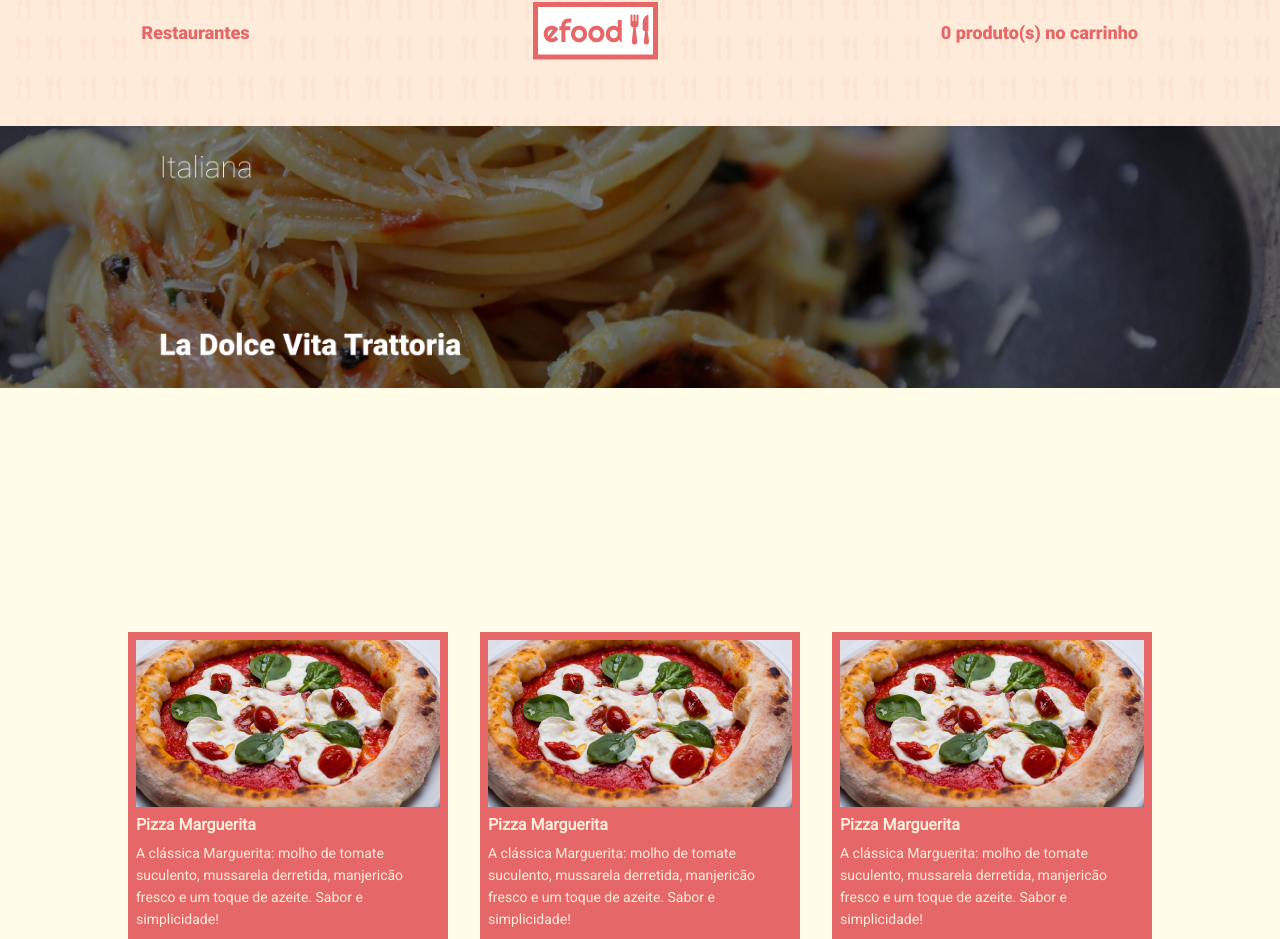
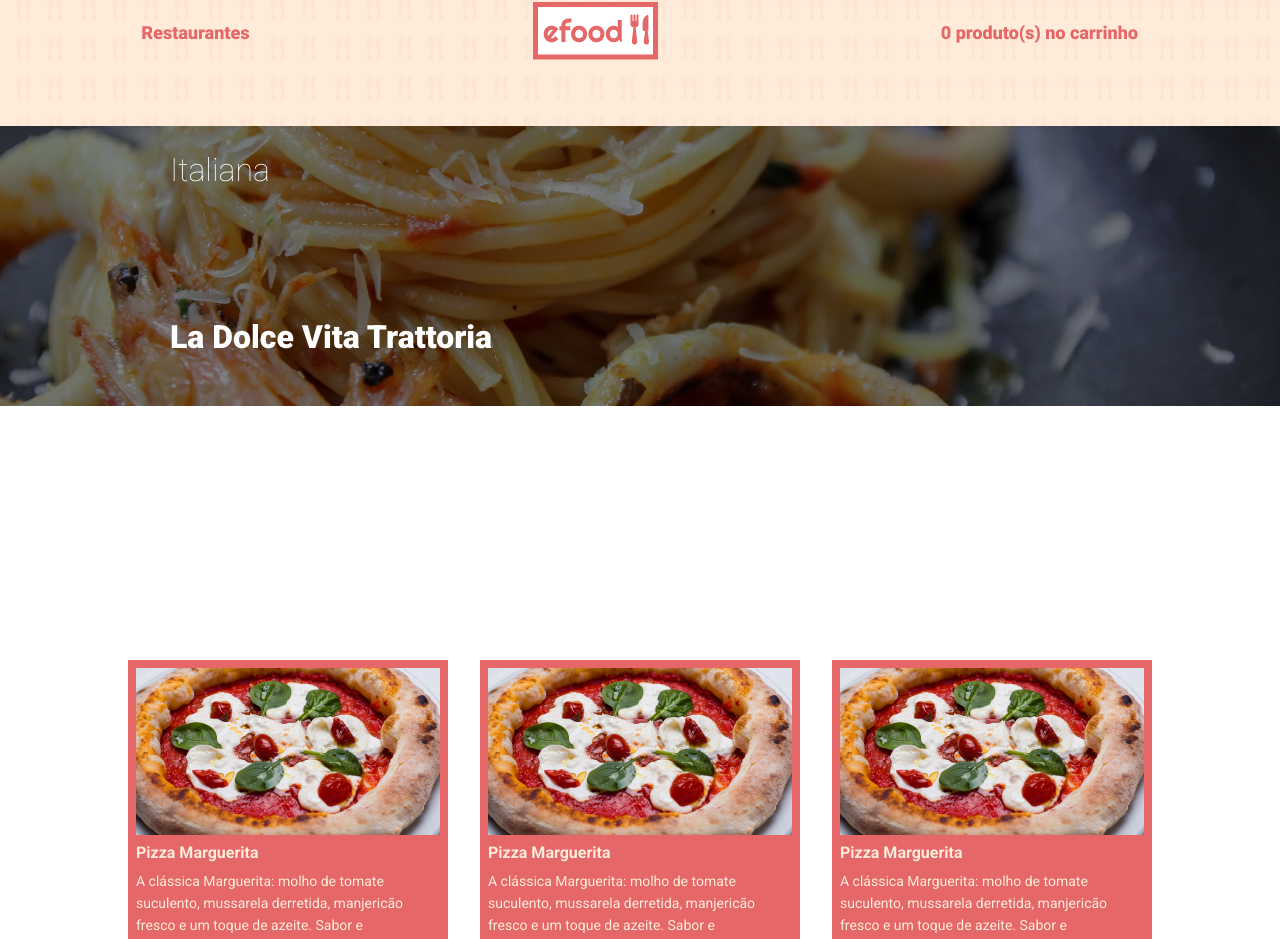
Before and after one commit to TamaradeMoura/efood, a React (Create React App) app: page /categories in a window 1280 px wide. Shown: the part 60-999 px from the top of the page. Built offline with nearby package versions, Linux system fonts and the light colour scheme.

Commit message:
commitando novamente

```diff
--- a/public/index.html
+++ b/public/index.html
@@ -27,7 +27,7 @@
     <title>Efood-seu restaurante digital</title>
     <link rel="preconnect" href="https://fonts.googleapis.com">
     <link rel="preconnect" href="https://fonts.gstatic.com" crossorigin>
-    <link href="https://fonts.googleapis.com/css2?family=Roboto&display=swap" rel="stylesheet">
+    <link href="https://fonts.googleapis.com/css2?family=Roboto:ital,wght@0,100;0,300;0,400;0,500;0,700;0,900;1,100;1,300;1,400;1,500;1,700;1,900&display=swap" rel="stylesheet">
   </head>
   <body>
     <noscript>You need to enable JavaScript to run this app.</noscript>
--- a/src/components/Conteudo/styles.ts
+++ b/src/components/Conteudo/styles.ts
@@ -6,8 +6,8 @@ import styled from "styled-components";
 
 export const Card = styled.div`
   width: 472px;
-  height: 410px;
-  margin-top: 48px;
+  height: 398px;
+  margin-top: 80px;
   border: 1px solid #E66767;
   position: relative;
 
@@ -19,7 +19,7 @@ export const Card = styled.div`
   .conteudo {
     width: 456px;
     font-size: 14px;
-    margin-top: 46px;
+    margin-top: 16px;
     margin-left: 8px;
     font-weight: 400px;
   }
@@ -40,9 +40,9 @@ img {
 `
 
 export const Botao = styled.div`
+  margin-top: 30px;
   margin-left: 8px;
-  margin-top: 16px;
-  margin-bottom: 8px;
+
 `
 export const Button = styled(Link)`
   background-color: #E66767;
--- a/src/components/ConteudoList/styles.ts
+++ b/src/components/ConteudoList/styles.ts
@@ -3,7 +3,7 @@ import styled from "styled-components";
 export const Card1 = styled.div`
     width: 320px;
     height: 338px;
-    margin-top: 40px;
+    margin-top: 54px;
     background-color: #E66767;
 
     h2 {
@@ -17,6 +17,7 @@ export const Card1 = styled.div`
       font-size: 14px;
       line-height: 22px;
       margin: 8px 8px;
+      font-weight: 400;
     }
 `
 
@@ -33,8 +34,9 @@ export const Button1 = styled.button`
   height: 24px;
   background-color: #FFEBD9;
   border: none;
-  margin: 2px 8px 8px;
+  margin: 2px 8px;
   cursor: pointer;
+  font-weight: 700;
 `
 
 export const StyleModal = styled.div`
--- a/src/components/MenuList/index.tsx
+++ b/src/components/MenuList/index.tsx
@@ -8,7 +8,7 @@ import restaurantes from '../../assets/images/Restaurantes.png'
 import carrinho from '../../assets/images/carrinho.png'
 
 
-import { Group, Header, Img } from "./styles"
+import { Group, Header, Header2, Titulo1, Titulo2 } from "./styles"
 
 
 export type Props = {
@@ -33,7 +33,10 @@ const MenuList = ({prato}: Props) => {
     </Link>
     <img className="imgDir" src={carrinho} alt="carrinho" />
     </Header>
-    <Img src={apresentacao} alt="imagem massa" />
+    <Header2 style={{backgroundImage: `url(${apresentacao})`}}>
+      <Titulo1>Italiana</Titulo1>
+      <Titulo2>La Dolce Vita Trattoria</Titulo2>
+    </Header2>
     <Group>
       {prato.map((prato) => (
         <List
--- a/src/components/MenuList/styles.ts
+++ b/src/components/MenuList/styles.ts
@@ -20,6 +20,29 @@ export const Group = styled.div`
   gap: 32px;
 `
 
-export const Img = styled.img`
-  width: 100%;
+export const Header2 = styled.header`
+  background-repeat: no-repeat;
+  background-size: cover;
+  height: 280px;
+
+
 `
+
+export const Titulo1 = styled.h1`
+  position: relative;
+  left: 170px;
+  top: 25px;
+  color: #fff;
+  font-weight: 100;
+  font-size: 32px;
+  width: 101px;
+`
+
+export const Titulo2 = styled.h1`
+  position: relative;
+  left: 170px;
+  top: 154px;
+  color: #fff;
+  width: 676px;
+  font-weight: 900;
+`
--- a/src/styles.ts
+++ b/src/styles.ts
@@ -8,8 +8,4 @@ export const Global = createGlobalStyle`
     font-family: 'Roboto', sans-serif;
     color: #E66767;
   }
-
-  body {
-    background-color: #FFFDE7;
-  }
 `
```
Also changed, not shown: src/assets/images/apresentacao.png.
